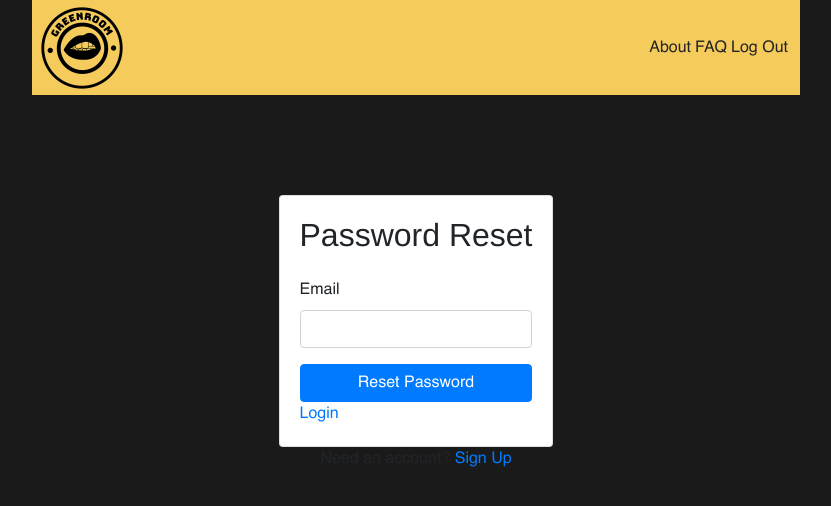
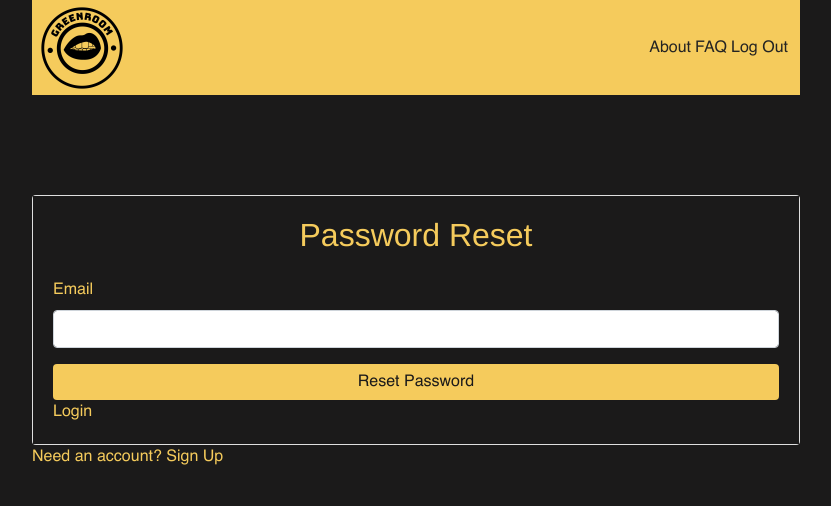
Before and after one commit to Miguel787/green-room, a React (Create React App) app in the folder green-room/Client/: page /forgotpassword in a window 1280 px wide. Shown: the top 506 px of the page, without its empty margins (224-1055 px from the left). Built offline with nearby package versions, Linux system fonts and the light colour scheme; no server answers.

Commit message:
Styled forgot password page

```diff
--- a/green-room/Client/src/components/Sidebars/Leftside.jsx
+++ b/green-room/Client/src/components/Sidebars/Leftside.jsx
@@ -13,7 +13,7 @@ function Leftside() {
       <section className="leftside">
         <div className="leftside__toprow">
           <img src={Profile} className="leftside__avatar" alt="profile" />
-          <h6 className="leftside__names">Ashley Glensomething</h6>
+          <h6 className="leftside__names">Miguel Cruz Le Hardy</h6>
         </div>
         <div className="leftside__row">
           <img src={Bands} className="userHome__icons--size" alt="bands" />
--- a/green-room/Client/src/pages/ForgotPassword/ForgotPassword.jsx
+++ b/green-room/Client/src/pages/ForgotPassword/ForgotPassword.jsx
@@ -29,30 +29,42 @@ export default function ForgotPassword() {
 
   return (
     <>
+      <section className="pForget__box">
         <div className="pForget">
           <Card className="pforget__card">
-          <Card.Body className="pforget__card">
+            <Card.Body className="pforget__card" className="form__modal">
               <h2 className="text-center mb-4">Password Reset</h2>
               {error && <Alert variant="danger">{error}</Alert>}
               {message && <Alert variant="success">{message}</Alert>}
-            <Form onSubmit={handleSubmit}>
+              <Form onSubmit={handleSubmit} className="form__modal">
                 <Form.Group id="email">
                   <Form.Label>Email</Form.Label>
                   <Form.Control type="email" ref={emailRef} required />
                 </Form.Group>
-              <Button disabled={loading} className="w-100" type="submit">
+                <Button
+                  disabled={loading}
+                  varient="dark"
+                  className="pForget__button"
+                  type="submit"
+                >
                   Reset Password
                 </Button>
               </Form>
               <div className="">
-              <Link to="/">Login</Link>
+                <Link to="/" className="form__noDec">
+                  Login
+                </Link>
               </div>
             </Card.Body>
           </Card>
-        <div className="">
-          Need an account? <Link to="/">Sign Up</Link>
+          <div className="form__modal">
+            Need an account?{" "}
+            <Link to="/" className="form__noDec">
+              Sign Up
+            </Link>
           </div>
         </div>
+      </section>
     </>
   );
 }
--- a/green-room/Client/src/pages/ForgotPassword/ForgotPassword.scss
+++ b/green-room/Client/src/pages/ForgotPassword/ForgotPassword.scss
@@ -1,12 +1,23 @@
 @use "../../partials/partials" as *;
 
 .pForget {
-  display: flex;
-  justify-content: center;
-  flex-direction: column;
-  align-items: center;
   margin-top: 100px;
+  width: 320px;
+  &__box {
+    display: flex;
+    justify-content: center;
+    align-items: center;
+  }
   &__card {
     width: 320px !important;
   }
+  &__button {
+    width: 100% !important;
+    background-color: #f5cb5c !important;
+    color: #1b1a1a;
+    border: none;
+  }
+  @include tablet {
+    width: 768px;
+  }
 }
```
Lines whose indentation alone changed are shown as unchanged.
